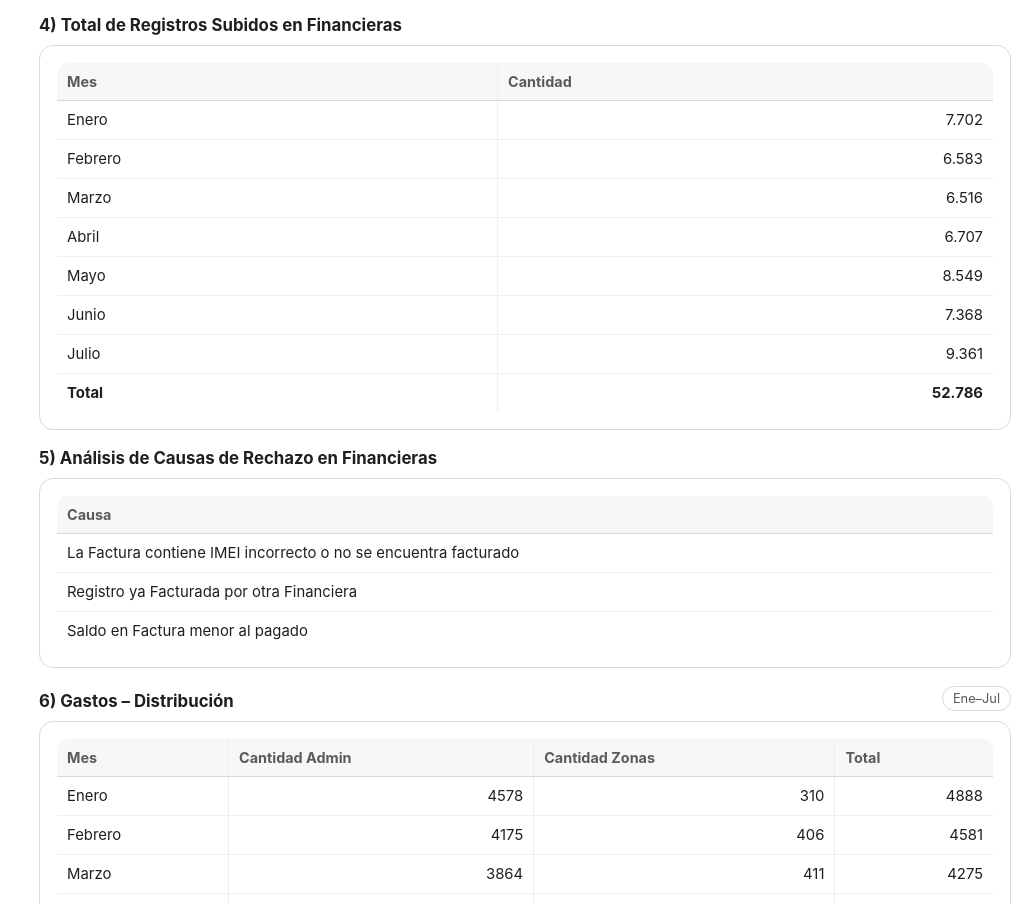
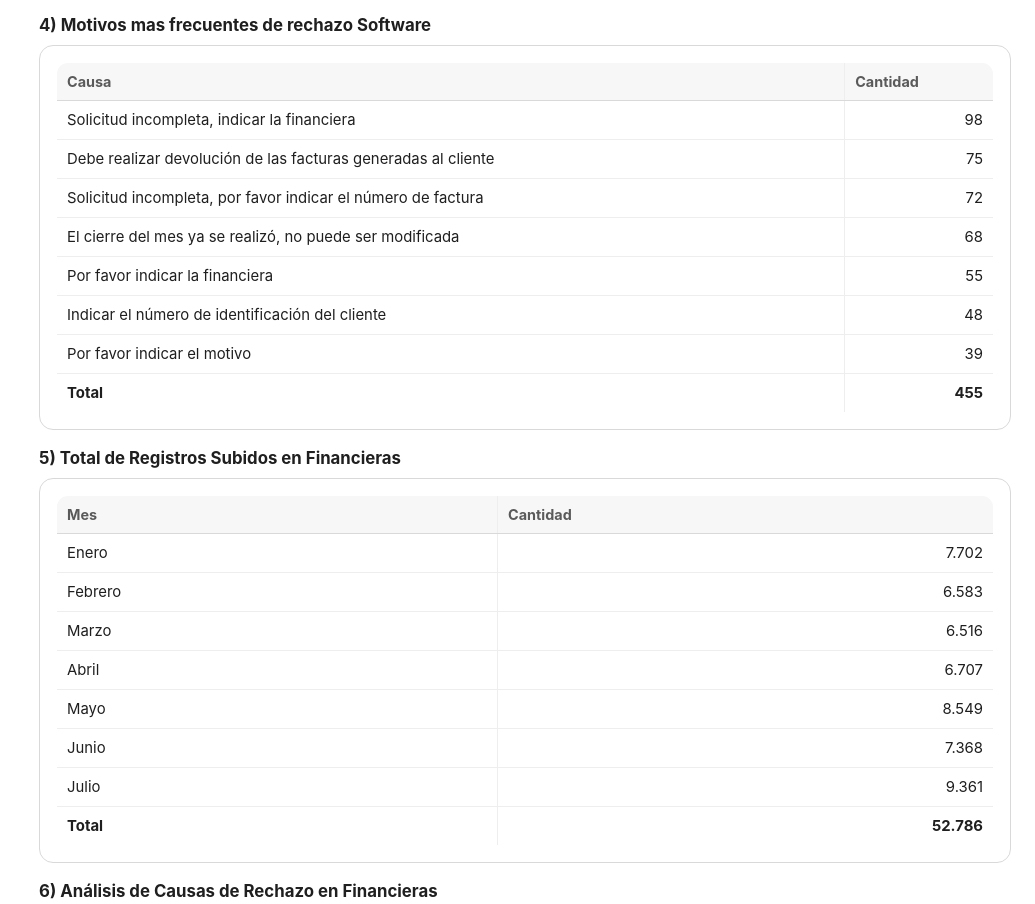
Before and after one commit to jonathan1040/Indicadores-Desempe-o, a plain HTML site: page index.html in a window 1280 px wide. Shown: the part 1559-2463 px from the top of the page, without its empty margins (245-1280 px from the left). Drawn offline with Linux system fonts and the light colour scheme.

Commit message:
cambiosM

```diff
--- a/index.html
+++ b/index.html
@@ -261,9 +261,9 @@ table td:first-child{
       <a href="#kpi" class="active">Resumen KPI</a>
       <a href="#bancos">Traslados a Bancos</a>
       <a href="#reqs">Requerimientos</a>
+     <a href="#rechazosAdmin">Rechazos Administrativos</a>
       <a href="#movimientosFinance">Ingresos Financieras</a>
       <a href="#rechazos">Rechazos Financieras</a>
-     <a href="#rechazosAdmin">Rechazos Administrativos</a>
       <a href="#gastos">Gastos</a>
       <a href="#rrhh">RH por Zona</a>
       <a href="#import">Importaciones</a>
@@ -423,10 +423,31 @@ table td:first-child{
         </table>
       </div>
     </section>
+
+     <section id="rechazosAdmin">
+      <div class="section-head">
+        <h2>4) Motivos mas frecuentes de rechazo Software</h2>
+      </div>
+      <div class="card">
+        <table>
+          <thead><tr><th>Causa</th><th>Cantidad</th></tr></thead>
+          <tbody>
+            <tr><td>Solicitud incompleta, indicar la financiera</td><td>98</td>
+            <tr><td>Debe realizar devolución de las facturas generadas al cliente</td><td>75</td>
+            <tr><td>Solicitud incompleta, por favor indicar el número de factura</td><td>72</td>
+            <tr><td>El cierre del mes ya se realizó, no puede ser modificada</td><td>68</td>
+            <tr><td>Por favor indicar la financiera</td><td>55</td>
+            <tr><td>Indicar el número de identificación del cliente</td><td>48</td>
+            <tr><td>Por favor indicar el motivo</td><td>39</td>
+            <tr><td><strong>Total</strong></td><td><strong>455</strong></td></tr>
+          </tbody>
+        </table>
+      </div>
+    </section>
     <!-- RECHAZOS + GASTOS -->
     <section id="movimientosFinance">
       <div class="section-head">
-        <h2>4) Total de Registros Subidos en Financieras</h2>
+        <h2>5) Total de Registros Subidos en Financieras</h2>
       </div>
       <div class="card">
         <table>
@@ -449,7 +470,7 @@ table td:first-child{
     <!-- RECHAZOS + GASTOS -->
     <section id="rechazos">
       <div class="section-head">
-        <h2>5) Análisis de Causas de Rechazo en Financieras</h2>
+        <h2>6) Análisis de Causas de Rechazo en Financieras</h2>
       </div>
       <div class="card">
         <table>
@@ -465,7 +486,7 @@ table td:first-child{
 
     <section id="gastos">
       <div class="section-head">
-        <h2>6) Gastos – Distribución</h2>
+        <h2>7) Gastos – Distribución</h2>
         <span class="pill">Ene–Jul</span>
       </div>
         <div class="card">
@@ -488,7 +509,7 @@ table td:first-child{
 
  <section id="rrhh">
   <div class="section-head">
-    <h2>7) RRHH – Ingresos y Retiros por Zona</h2>
+    <h2>8) RH – Ingresos y Retiros por Zona</h2>
     <span class="pill">Neto y barras</span>
   </div>
   <div class="card">
@@ -541,7 +562,7 @@ table td:first-child{
     <!-- IMPORTACIONES -->
     <section id="import">
       <div class="section-head">
-        <h2>8) Importaciones – Comparativo</h2>
+        <h2>9) Importaciones – Comparativo</h2>
         <span class="pill">2024 vs 2025</span>
       </div>
         <div class="card">
@@ -559,7 +580,7 @@ table td:first-child{
     <!-- IMPORTACIONES -->
     <section id="InventoryEntries">
       <div class="section-head">
-        <h2>9) Entradas Inventario – Comparativo</h2>
+        <h2>10) Entradas Inventario – Comparativo</h2>
         <span class="pill">2024 vs 2025</span>
       </div>
         <div class="card">
```
